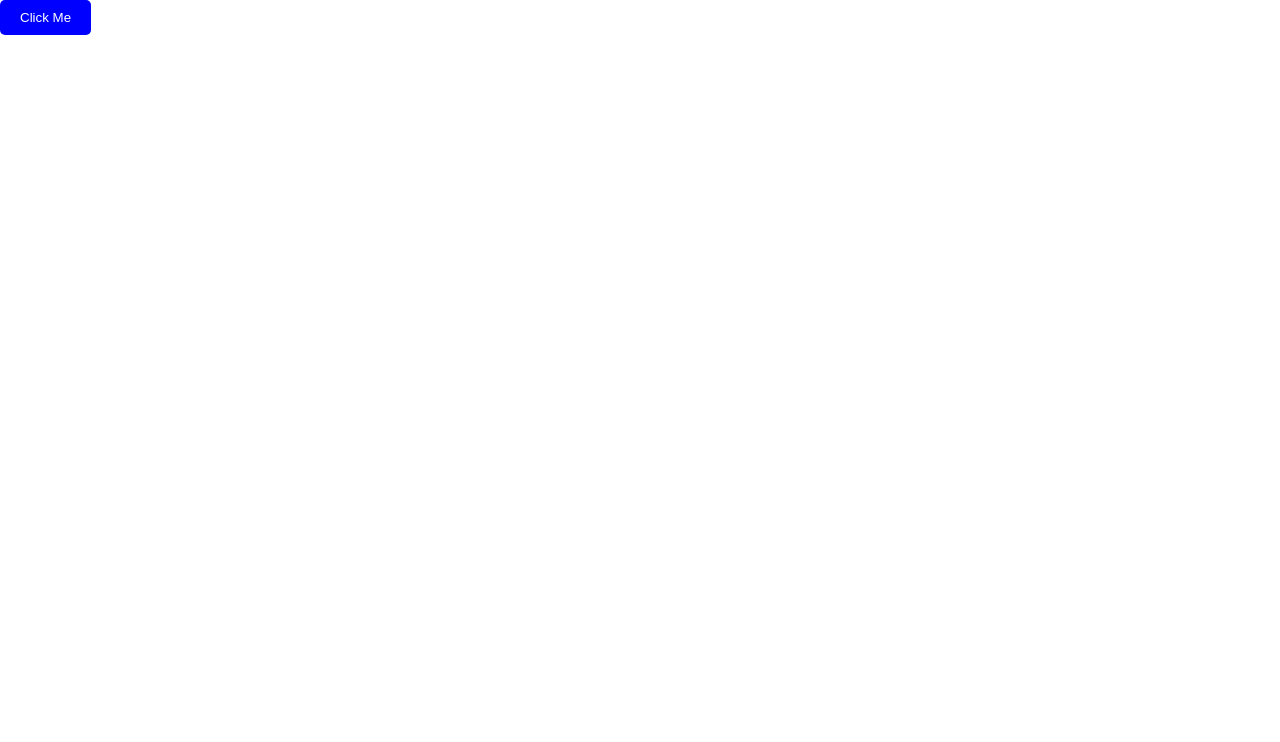
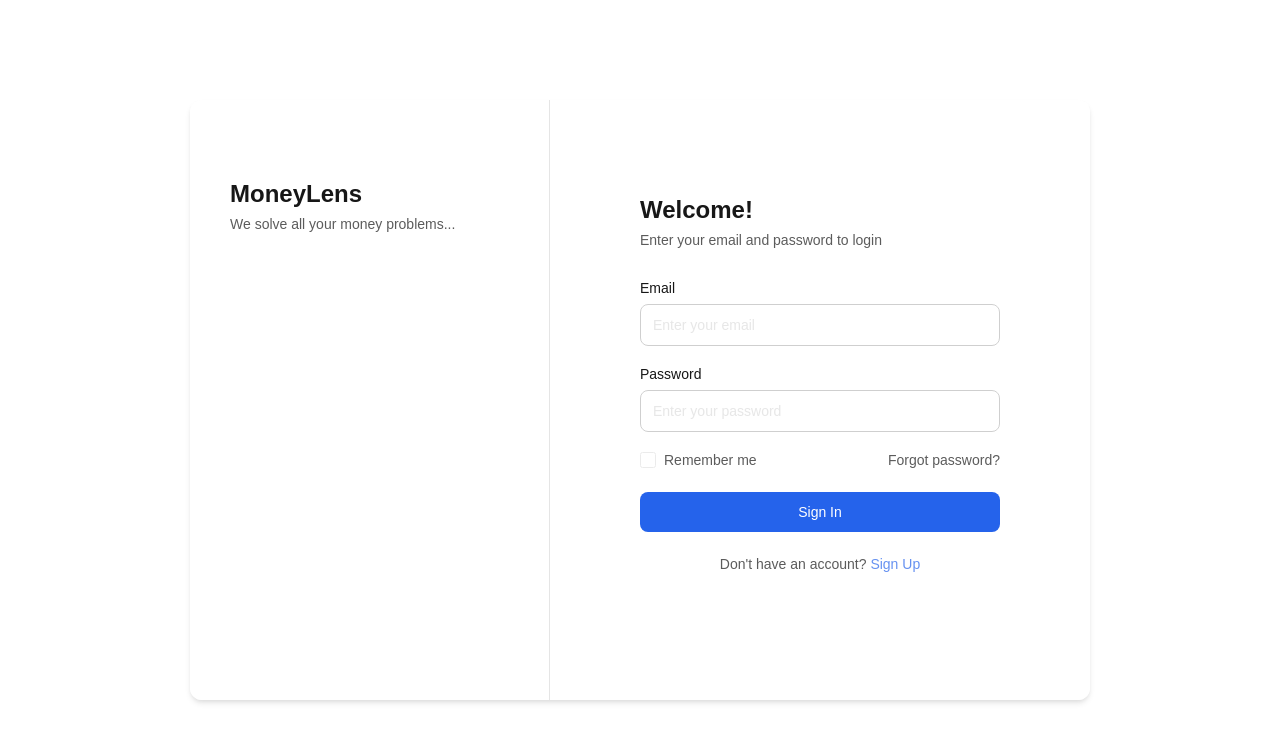
Before and after one commit to Sahil-Sharma-603/Money-Lens-App, a Next.js app in the folder frontend/: page / in a window 1280 px wide. Shown: the top 742 px of the page. Built offline with nearby package versions, Linux system fonts and the light colour scheme.

Commit message:
Add login page styling and layout

```diff
--- a/frontend/src/app/globals.css
+++ b/frontend/src/app/globals.css
@@ -1,3 +1,7 @@
+@tailwind base;
+@tailwind components;
+@tailwind utilities;
+
 :root {
   --background: #ffffff;
   --foreground: #171717;
--- a/frontend/src/app/layout.tsx
+++ b/frontend/src/app/layout.tsx
@@ -1,20 +1,9 @@
 import type { Metadata } from "next";
-import { Geist, Geist_Mono } from "next/font/google";
 import "./globals.css";
 
-const geistSans = Geist({
-  variable: "--font-geist-sans",
-  subsets: ["latin"],
-});
-
-const geistMono = Geist_Mono({
-  variable: "--font-geist-mono",
-  subsets: ["latin"],
-});
-
 export const metadata: Metadata = {
-  title: "Create Next App",
-  description: "Generated by create next app",
+  title: "MoneyLens",
+  description: "Your financial management platform",
 };
 
 export default function RootLayout({
@@ -24,7 +13,7 @@ export default function RootLayout({
 }>) {
   return (
     <html lang="en">
-      <body className={`${geistSans.variable} ${geistMono.variable}`}>
+      <body>
         {children}
       </body>
     </html>
--- a/frontend/src/app/page.module.css
+++ b/frontend/src/app/page.module.css
@@ -1,168 +1,207 @@
 .page {
-  --gray-rgb: 0, 0, 0;
-  --gray-alpha-200: rgba(var(--gray-rgb), 0.08);
-  --gray-alpha-100: rgba(var(--gray-rgb), 0.05);
+  min-height: 100vh;
+  display: flex;
+  align-items: center;
+  justify-content: center;
+  background: var(--background);
+  padding: 20px;
+}
 
-  --button-primary-hover: #383838;
-  --button-secondary-hover: #f2f2f2;
+.container {
+  display: flex;
+  width: 100%;
+  max-width: 900px;
+  height: 600px;
+  background: var(--background);
+  border-radius: 12px;
+  overflow: hidden;
+  box-shadow: 0 4px 6px -1px rgba(0, 0, 0, 0.1), 0 2px 4px -1px rgba(0, 0, 0, 0.06);
+}
 
-  display: grid;
-  grid-template-rows: 20px 1fr 20px;
-  align-items: center;
-  justify-items: center;
-  min-height: 100svh;
-  padding: 80px;
-  gap: 64px;
-  font-family: var(--font-geist-sans);
+.sidebar {
+  width: 40%;
+  background: var(--background);
+  border-right: 1px solid rgba(0, 0, 0, 0.1);
+  padding: 40px;
+  display: flex;
+  align-items: flex-start;
 }
 
 @media (prefers-color-scheme: dark) {
-  .page {
-    --gray-rgb: 255, 255, 255;
-    --gray-alpha-200: rgba(var(--gray-rgb), 0.145);
-    --gray-alpha-100: rgba(var(--gray-rgb), 0.06);
-
-    --button-primary-hover: #ccc;
-    --button-secondary-hover: #1a1a1a;
+  .sidebar {
+    background: #1a1a1a;
+    border-right: 1px solid rgba(255, 255, 255, 0.1);
   }
 }
 
-.main {
-  display: flex;
-  flex-direction: column;
-  gap: 32px;
-  grid-row-start: 2;
+.brandContent {
+  margin-top: 40px;
 }
 
-.main ol {
-  font-family: var(--font-geist-mono);
-  padding-left: 0;
-  margin: 0;
-  font-size: 14px;
-  line-height: 24px;
-  letter-spacing: -0.01em;
-  list-style-position: inside;
-}
-
-.main li:not(:last-of-type) {
+.brandContent h1 {
+  font-size: 24px;
+  font-weight: 600;
+  color: var(--foreground);
   margin-bottom: 8px;
 }
 
-.main code {
-  font-family: inherit;
-  background: var(--gray-alpha-100);
-  padding: 2px 4px;
-  border-radius: 4px;
-  font-weight: 600;
+.brandContent p {
+  color: var(--foreground);
+  opacity: 0.7;
+  font-size: 14px;
 }
 
-.ctas {
+.formSection {
+  width: 60%;
+  padding: 40px;
+  background: var(--background);
   display: flex;
-  gap: 16px;
+  justify-content: center;
+  align-items: center;
 }
 
-.ctas a {
-  appearance: none;
-  border-radius: 128px;
-  height: 48px;
-  padding: 0 20px;
-  border: none;
-  border: 1px solid transparent;
-  transition:
-    background 0.2s,
-    color 0.2s,
-    border-color 0.2s;
-  cursor: pointer;
+.formContainer {
+  width: 100%;
+  max-width: 360px;
+}
+
+.formContainer h2 {
+  font-size: 24px;
+  font-weight: 600;
+  color: var(--foreground);
+  margin-bottom: 8px;
+}
+
+.formContainer > p {
+  color: var(--foreground);
+  opacity: 0.7;
+  font-size: 14px;
+  margin-bottom: 32px;
+}
+
+.inputGroup {
+  margin-bottom: 20px;
+}
+
+.inputGroup label {
+  display: block;
+  font-size: 14px;
+  color: var(--foreground);
+  margin-bottom: 8px;
+}
+
+.inputGroup input {
+  width: 100%;
+  padding: 12px;
+  border: 1px solid var(--foreground);
+  opacity: 0.2;
+  border-radius: 8px;
+  font-size: 14px;
+  color: var(--foreground);
+  background: var(--background);
+}
+
+.inputGroup input::placeholder {
+  color: var(--foreground);
+  opacity: 0.5;
+}
+
+.inputGroup input:focus {
+  outline: none;
+  border-color: #2563EB;
+  opacity: 1;
+  box-shadow: 0 0 0 1px #2563EB;
+}
+
+.options {
+  display: flex;
+  justify-content: space-between;
+  align-items: center;
+  margin-bottom: 24px;
+}
+
+.rememberMe {
   display: flex;
   align-items: center;
-  justify-content: center;
-  font-size: 16px;
-  line-height: 20px;
+  gap: 8px;
+  font-size: 14px;
+  color: var(--foreground);
+  opacity: 0.7;
+}
+
+.rememberMe input[type="checkbox"] {
+  width: 16px;
+  height: 16px;
+  border-radius: 4px;
+  border: 1px solid var(--foreground);
+  opacity: 0.2;
+  cursor: pointer;
+}
+
+.forgotPassword {
+  font-size: 14px;
+  color: var(--foreground);
+  opacity: 0.7;
+  text-decoration: none;
+}
+
+.signInButton {
+  width: 100%;
+  padding: 12px;
+  background: #2563EB;
+  color: white;
+  border: none;
+  border-radius: 8px;
+  font-size: 14px;
+  font-weight: 500;
+  cursor: pointer;
+  transition: background-color 0.2s;
+}
+
+.signInButton:hover {
+  background: #1D4ED8;
+}
+
+.signUpPrompt {
+  margin-top: 24px;
+  text-align: center;
+  font-size: 14px;
+  color: var(--foreground);
+  opacity: 0.7;
+}
+
+.signUpLink {
+  color: #2563EB;
+  text-decoration: none;
   font-weight: 500;
 }
 
-a.primary {
-  background: var(--foreground);
-  color: var(--background);
-  gap: 8px;
+@media (max-width: 768px) {
+  .container {
+    flex-direction: column;
+    height: auto;
   }
 
-a.secondary {
-  border-color: var(--gray-alpha-200);
-  min-width: 180px;
+  .sidebar {
+    width: 100%;
+    padding: 24px;
+    border-right: none;
+    border-bottom: 1px solid rgba(0, 0, 0, 0.1);
   }
 
-.footer {
-  grid-row-start: 3;
-  display: flex;
-  gap: 24px;
-}
-
-.footer a {
-  display: flex;
-  align-items: center;
-  gap: 8px;
-}
-
-.footer img {
-  flex-shrink: 0;
-}
-
-/* Enable hover only on non-touch devices */
-@media (hover: hover) and (pointer: fine) {
-  a.primary:hover {
-    background: var(--button-primary-hover);
-    border-color: transparent;
-  }
-
-  a.secondary:hover {
-    background: var(--button-secondary-hover);
-    border-color: transparent;
-  }
-
-  .footer a:hover {
-    text-decoration: underline;
-    text-underline-offset: 4px;
+  @media (prefers-color-scheme: dark) {
+    .sidebar {
+      border-bottom: 1px solid rgba(255, 255, 255, 0.1);
     }
   }
 
-@media (max-width: 600px) {
-  .page {
-    padding: 32px;
-    padding-bottom: 80px;
+  .formSection {
+    width: 100%;
+    padding: 24px;
   }
 
-  .main {
-    align-items: center;
-  }
-
-  .main ol {
+  .brandContent {
+    margin-top: 0;
     text-align: center;
   }
-
-  .ctas {
-    flex-direction: column;
 }
-
-  .ctas a {
-    font-size: 14px;
-    height: 40px;
-    padding: 0 16px;
-  }
-
-  a.secondary {
-    min-width: auto;
-  }
-
-  .footer {
-    flex-wrap: wrap;
-    align-items: center;
-    justify-content: center;
-  }
-}
-
-@media (prefers-color-scheme: dark) {
-  .logo {
-    filter: invert();
-  }
-}
--- a/frontend/src/app/page.tsx
+++ b/frontend/src/app/page.tsx
@@ -1,33 +1,86 @@
 'use client';
 
-import React from 'react';
+import React, { useState, FormEvent } from 'react';
+import styles from './page.module.css';
 
 export default function Home() {
-  const handleClick = async () => {
-    try {
-      const response = await fetch('http://localhost:5001/api/users/hello');
-      const data = await response.text();
-      alert(data);
-    } catch (error) {
-      console.error('Error fetching data:', error);
-    }
+  const [email, setEmail] = useState('');
+  const [password, setPassword] = useState('');
+  const [rememberMe, setRememberMe] = useState(false);
+
+  const handleSubmit = async (e: FormEvent<HTMLFormElement>) => {
+    e.preventDefault();
+    console.log('Login attempt with:', { email, password, rememberMe });
   };
 
   return (
-    <div>
-      <button
-        style={{
-          backgroundColor: 'blue',
-          color: 'white',
-          padding: '10px 20px',
-          border: 'none',
-          borderRadius: '5px',
-          cursor: 'pointer',
-        }}
-        onClick={handleClick}
-      >
-        Click Me
-      </button>
+    <div className={styles.page}>
+      <div className={styles.container}>
+        {/* Left Side */}
+        <div className={styles.sidebar}>
+          <div className={styles.brandContent}>
+            <h1>MoneyLens</h1>
+            <p>We solve all your money problems...</p>
+          </div>
+        </div>
+
+        {/* Right Side */}
+        <div className={styles.formSection}>
+          <div className={styles.formContainer}>
+            <h2>Welcome!</h2>
+            <p>Enter your email and password to login</p>
+
+            <form onSubmit={handleSubmit}>
+              <div className={styles.inputGroup}>
+                <label htmlFor="email">Email</label>
+                <input
+                  type="email"
+                  id="email"
+                  value={email}
+                  onChange={(e) => setEmail(e.target.value)}
+                  placeholder="Enter your email"
+                  required
+                />
+              </div>
+
+              <div className={styles.inputGroup}>
+                <label htmlFor="password">Password</label>
+                <input
+                  type="password"
+                  id="password"
+                  value={password}
+                  onChange={(e) => setPassword(e.target.value)}
+                  placeholder="Enter your password"
+                  required
+                />
+              </div>
+
+              <div className={styles.options}>
+                <label className={styles.rememberMe}>
+                  <input
+                    type="checkbox"
+                    checked={rememberMe}
+                    onChange={(e) => setRememberMe(e.target.checked)}
+                  />
+                  Remember me
+                </label>
+                <a href="/forgot-password" className={styles.forgotPassword}>
+                  Forgot password?
+                </a>
+              </div>
+
+              <button type="submit" className={styles.signInButton}>
+                Sign In
+              </button>
+            </form>
+
+            <p className={styles.signUpPrompt}>
+              Don&apos;t have an account?{' '}
+              <a href="/signup" className={styles.signUpLink}>Sign Up</a>
+            </p>
+          </div>
+        </div>
+      </div>
     </div>
   );
 }
```
Lines whose indentation alone changed are shown as unchanged.
